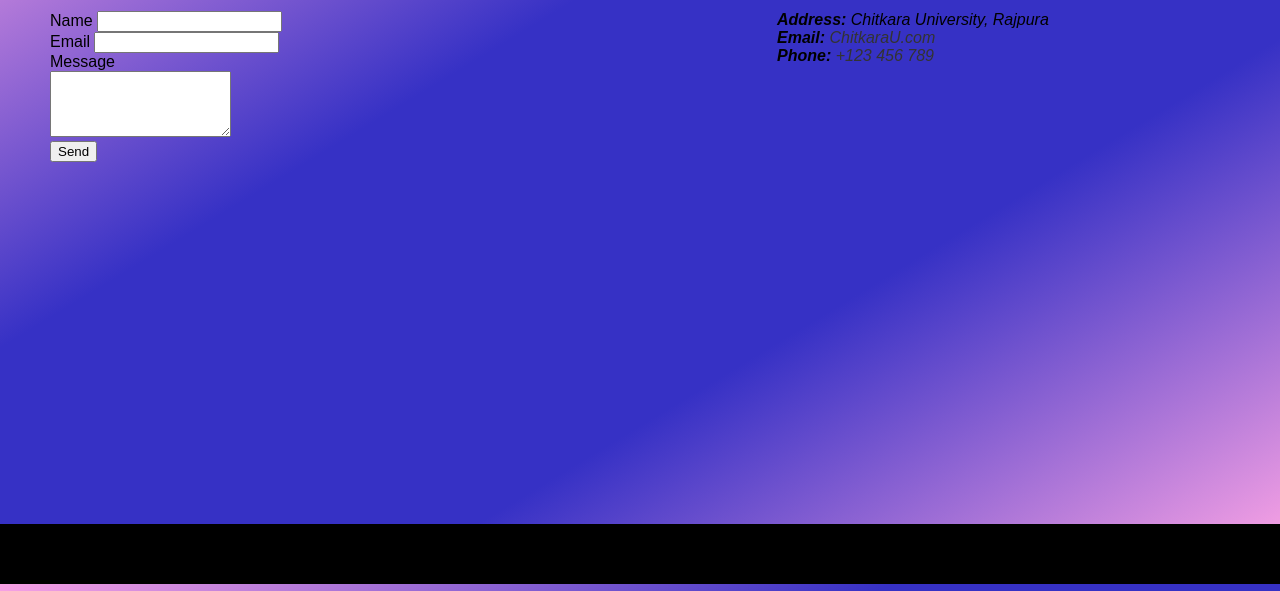
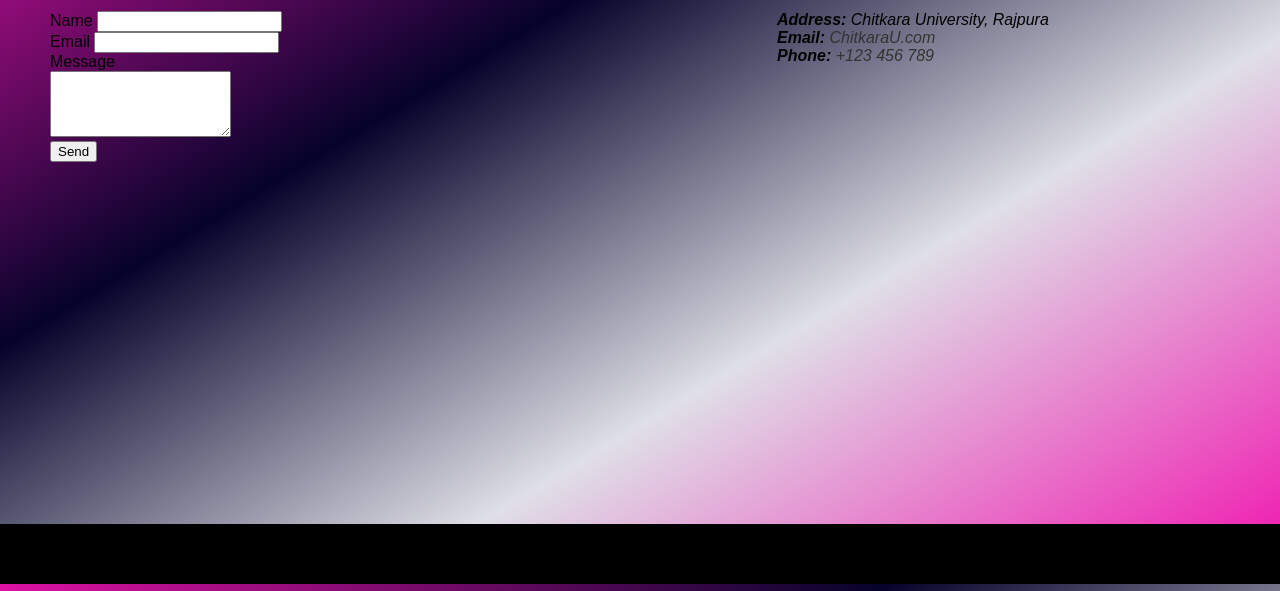
Before and after one commit to Krish0550/SCM_Project, a plain HTML site: page contact.html in a window 1280 px wide. Shown: the part 209-800 px from the top of the page. Drawn offline with Linux system fonts and the light colour scheme.

Commit message:
Update contact.css

```diff
--- a/contact.css
+++ b/contact.css
@@ -3,7 +3,7 @@ body {
     font-family: Montserrat, sans-serif;
     margin: 0;
     padding: 0;
-    background-image: linear-gradient( to bottom right, #ffa6e5 0%, #3631c5 36%, #3631c5 66%, #ffa6e5 100% );
+    background-image:linear-gradient( to bottom right, #e612a7 0%, #05032a 36%, #dfdfe7 66%, #f016af 100% );
     overflow-x: hidden;
 }
 
```
